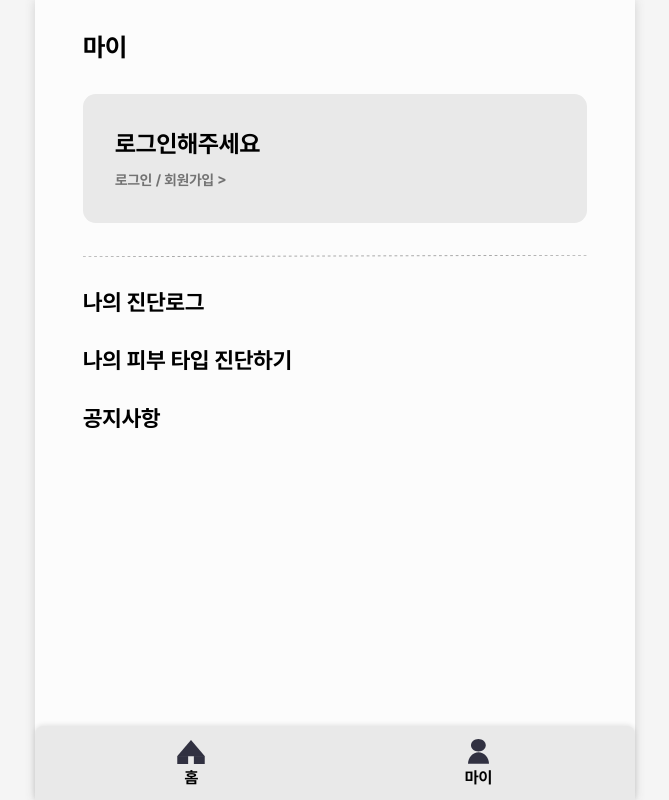
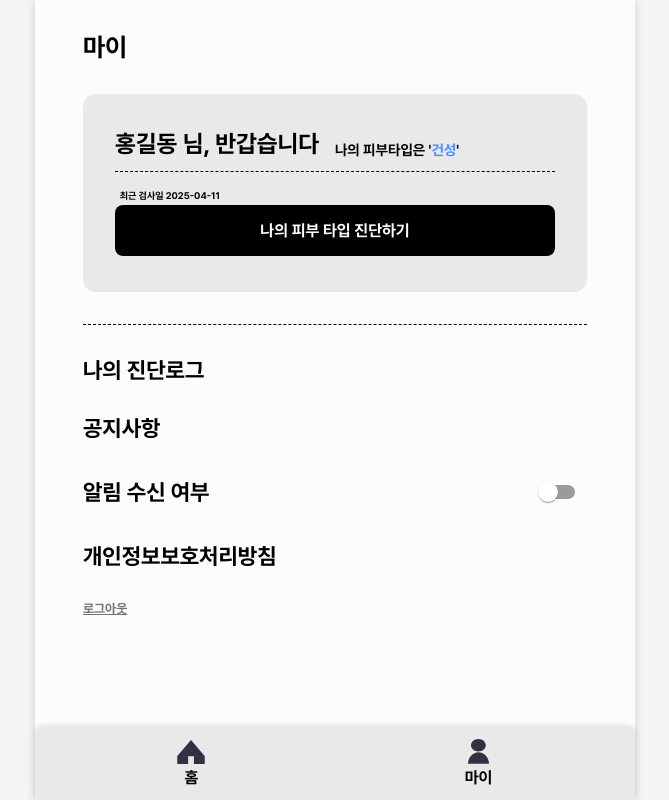
Before and after one commit to AcneLog/AcneLog_web, a React (Vite) app: page /my in a window 1280 px wide. Shown: the whole page, without its empty margins (305-974 px from the left). Built offline with nearby package versions, Linux system fonts and the light colour scheme.

Commit message:
[#6] fix: 점선 스타일 수정

```diff
--- a/src/pages/Login/Login.tsx
+++ b/src/pages/Login/Login.tsx
@@ -19,7 +19,7 @@ function Login() {
         </S.LoginBtn>
         <S.LoginBtn type="google" isSmall={isSmall}>
           <img src={Google} alt="google" />
-          <span>{isSmall ? '구글 로그인하기' : '구글로 3초만에 로그인하기'}</span>
+          <span>{isSmall ? '구글 로그인하기' : '구글 계정으로 3초만에 로그인하기'}</span>
         </S.LoginBtn>
       </S.BtnContainer>
     </S.MainContainer>
--- a/src/pages/My/My.styles.ts
+++ b/src/pages/My/My.styles.ts
@@ -117,3 +117,9 @@ export const switchBar = styled.div`
   justify-content: space-between;
   align-items: center;
 `;
+
+// 점선
+export const dashedLine = styled.div`
+  border-top: 0.05rem dashed black;
+  width: 100%;
+`;
--- a/src/pages/My/My.tsx
+++ b/src/pages/My/My.tsx
@@ -1,10 +1,9 @@
 import * as S from './My.styles';
-import Line from '../../assets/Line.svg';
 import useCustomNavigate from '../../hooks/useNavigate';
 import Switch from '@mui/material/Switch';
 
 function My() {
-  const isLoggedIn = false; // [TODO] 사용자 로그인 여부
+  const isLoggedIn = true; // [TODO] 사용자 로그인 여부
   const goToPage = useCustomNavigate();
 
   // [TODO] api: 사용자 피부타입
@@ -29,7 +28,7 @@ function My() {
                   '
                 </p>
               </S.GreyBoxLogin>
-              <img src={Line} alt="Dotted-line" />
+              <S.dashedLine />
               <div>
                 {/* [TODO] api: 피부타입 검사일 */}
                 <S.blackBoxText>최근 검사일 2025-04-11</S.blackBoxText>
@@ -38,8 +37,8 @@ function My() {
             </>
           )}
         </S.GreyBox>
-        <img src={Line} alt="Dotted-line" />
       </S.SidebarContainer_1>
+      <S.dashedLine />
       <S.SidebarContainer_2>
         {!isLoggedIn ? (
           <>
```
Also changed, not shown: src/assets/Line.svg (deleted).
